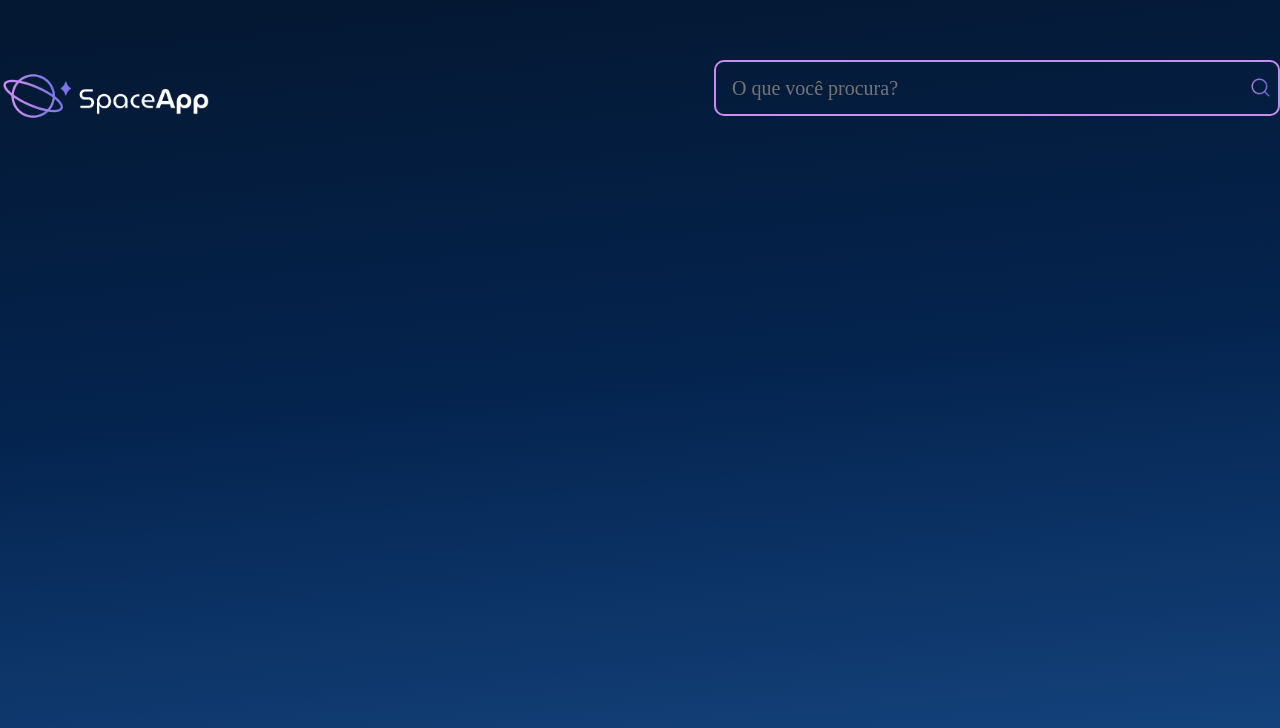
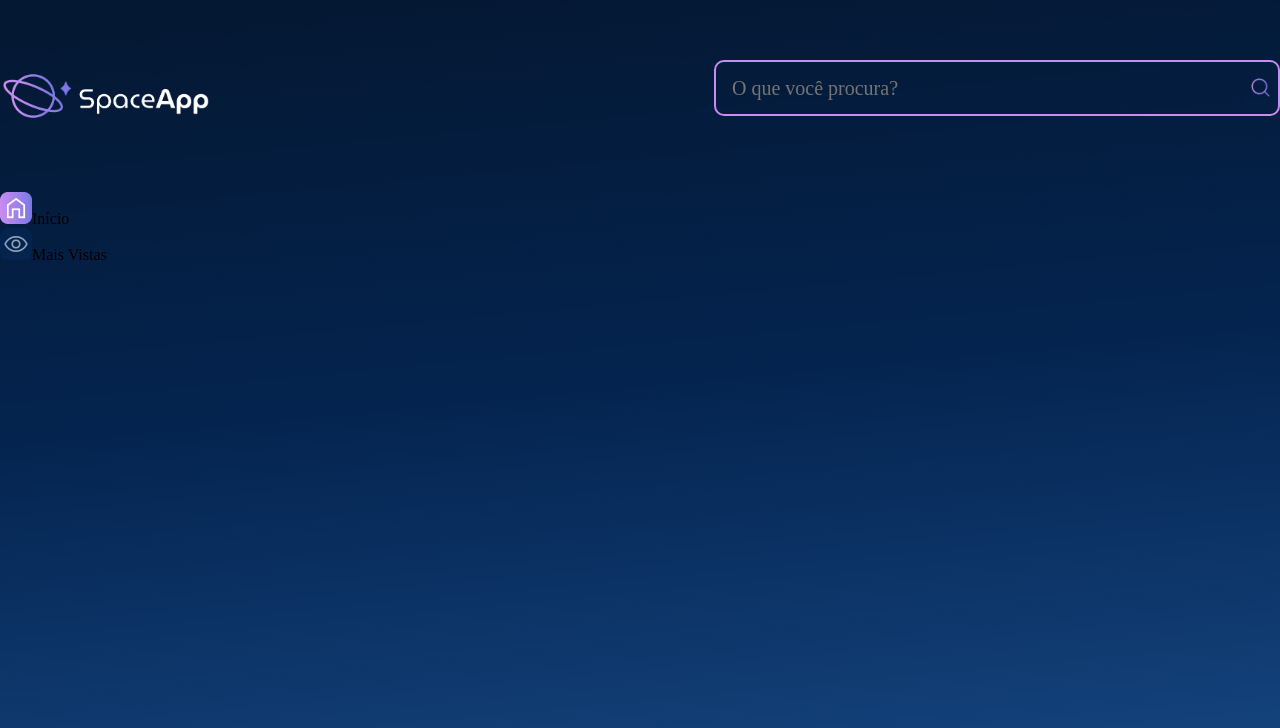
Before and after one commit to PedroFiel/SpaceApp, a React (Vite) app: page / in a window 1280 px wide. Shown: the top 728 px of the page. Built offline with nearby package versions, Linux system fonts and the light colour scheme.

Commit message:
feat: iniciando a criacao dos itens de navegacao

```diff
--- a/src/App.jsx
+++ b/src/App.jsx
@@ -1,6 +1,7 @@
 import styled from "styled-components"
 import EstilosGlobais from "./components/EstilosGlobais";
 import Cabecalho from "./components/Cabecalho";
+import BarraLateral from "./components/BarraLateral";
 
 const FundoGradiente = styled.div`
   background: linear-gradient(174.61deg, #041833 4.16%, #04244F 48%, #154580 96.76%);
@@ -13,6 +14,7 @@
     <FundoGradiente>
       <EstilosGlobais />
       <Cabecalho />
+      <BarraLateral />
     </FundoGradiente>
   )
 }
--- /dev/null
+++ b/src/components/BarraLateral/ItemNavegacao/index.jsx
@@ -0,0 +1,14 @@
+import styled from "styled-components";
+
+const ItemListaEstilizado = styled.li`
+`;
+
+
+const ItemNavegacao = ({children, iconeAtivo, iconeInativo, ativo = false}) => {
+    return <ItemListaEstilizado>
+        <img src={ativo ? iconeAtivo : iconeInativo} alt="Icone da lista" />
+        {children}
+    </ItemListaEstilizado>
+}
+
+export default ItemNavegacao
--- /dev/null
+++ b/src/components/BarraLateral/index.jsx
@@ -0,0 +1,35 @@
+import styled from "styled-components";
+import ItemNavegacao from "./ItemNavegacao";
+
+const ListaEstilizada = styled.ul`
+    list-style: none;
+    padding: 0;
+    margin: 0;
+    width: 212px;
+`;
+
+const BarraLateral = () => {
+    return (
+        <aside>
+            <nav>
+                <ListaEstilizada>
+                <ItemNavegacao
+                    iconeAtivo="/icones/home-ativo.png"
+                    iconeInativo="/icones/home-inativo.png"
+                    ativo
+                >
+                    Início
+                </ItemNavegacao>
+                <ItemNavegacao
+                    iconeAtivo="/icones/mais-vistas-ativo.png"
+                    iconeInativo="/icones/mais-vistas-inativo.png"
+                >
+                    Mais Vistas
+                </ItemNavegacao>
+                </ListaEstilizada>
+            </nav>
+        </aside>
+    );
+}
+
+export default BarraLateral;
```
